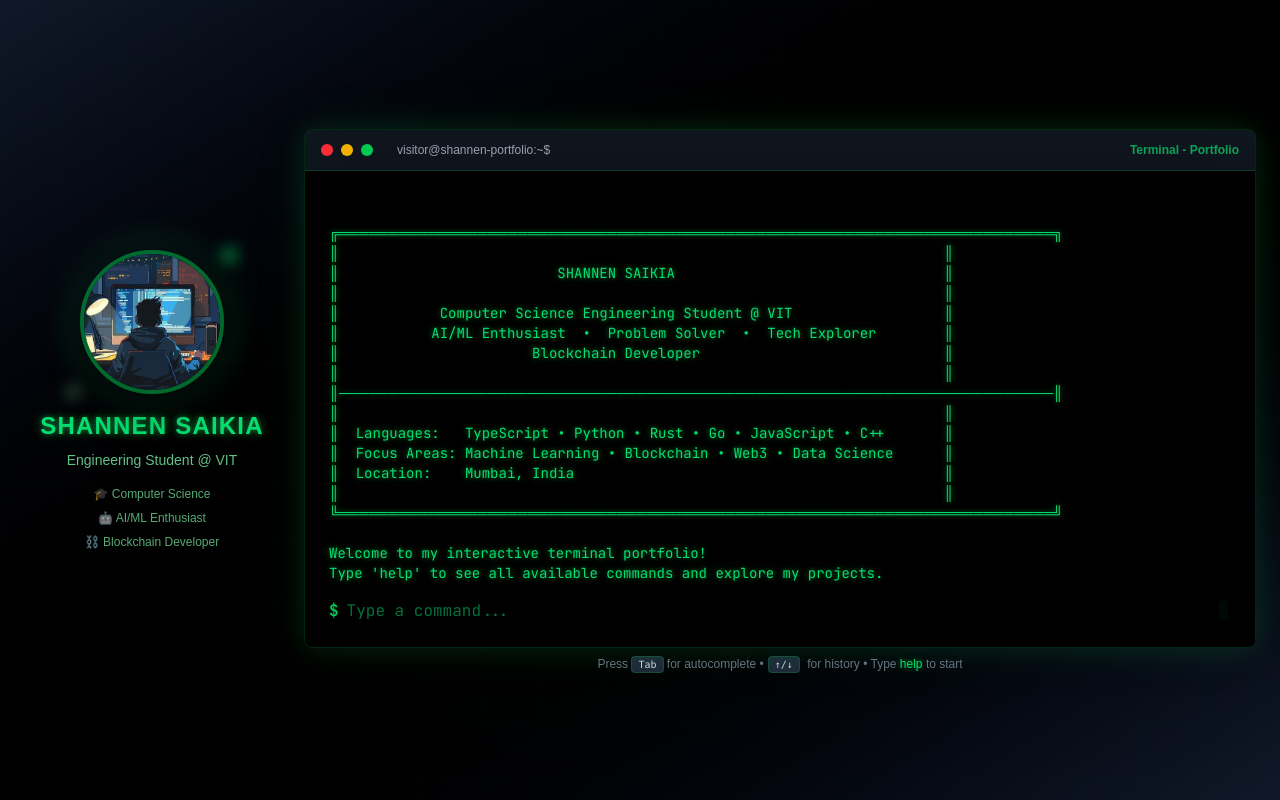
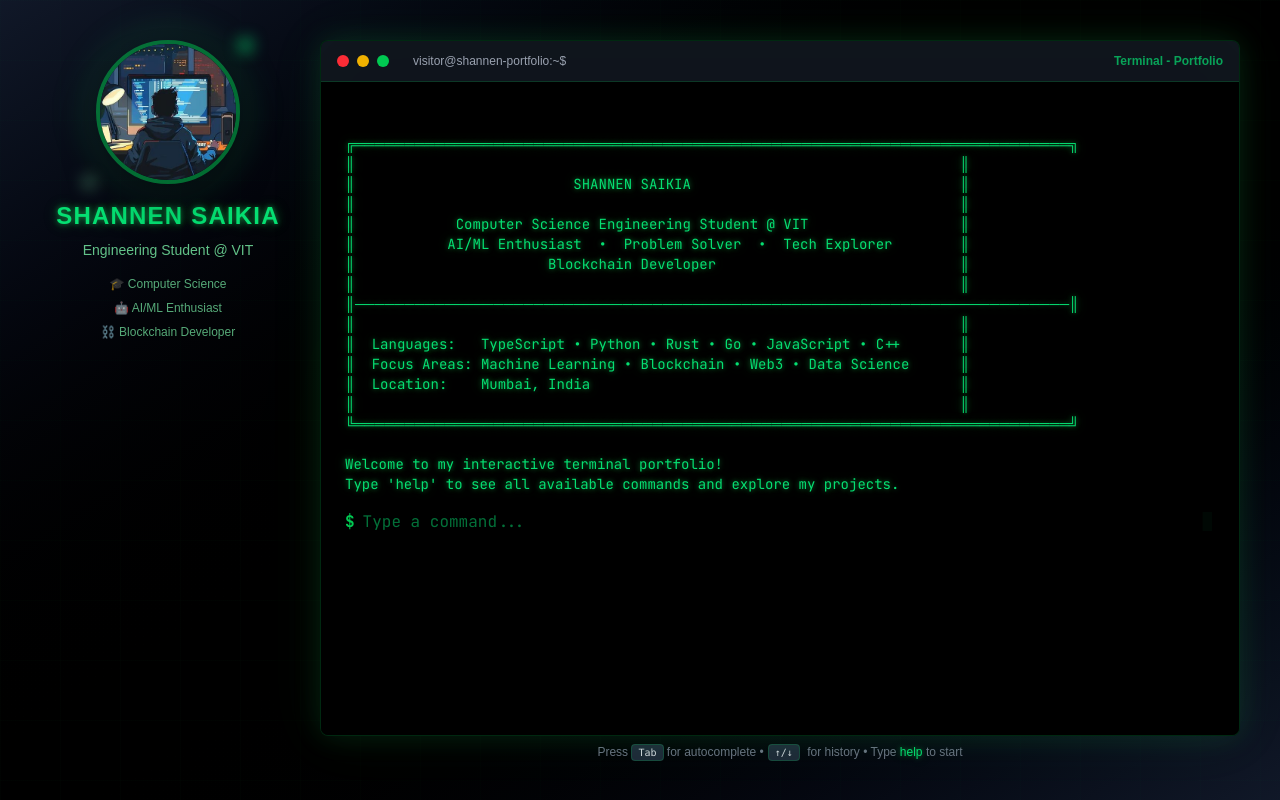
Before and after one commit to myst9811/terminal-portfolio, a Next.js app: page / in a window 1280 px wide. Built offline with nearby package versions, Linux system fonts and the light colour scheme.

Commit message:
fix: fixing terminal window's height

```diff
--- a/src/components/Terminal.tsx
+++ b/src/components/Terminal.tsx
@@ -163,7 +163,7 @@ export default function Terminal() {
       {/* Interactive Background */}
       <InteractiveBackground />
 
-      <div className="relative z-10 w-full max-w-7xl h-full flex flex-col md:flex-row items-center justify-center gap-4 sm:gap-6 py-4">
+      <div className="relative z-10 w-full max-w-7xl h-full flex flex-col md:flex-row items-stretch gap-4 sm:gap-6 p-4">
         {/* Avatar Section - Left Side */}
         <motion.div
           initial={{ opacity: 0, x: -50 }}
```
